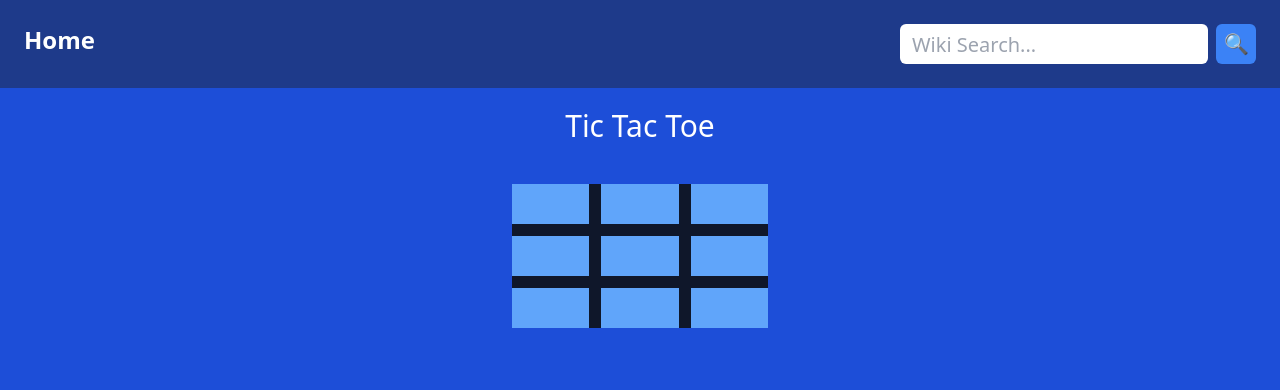
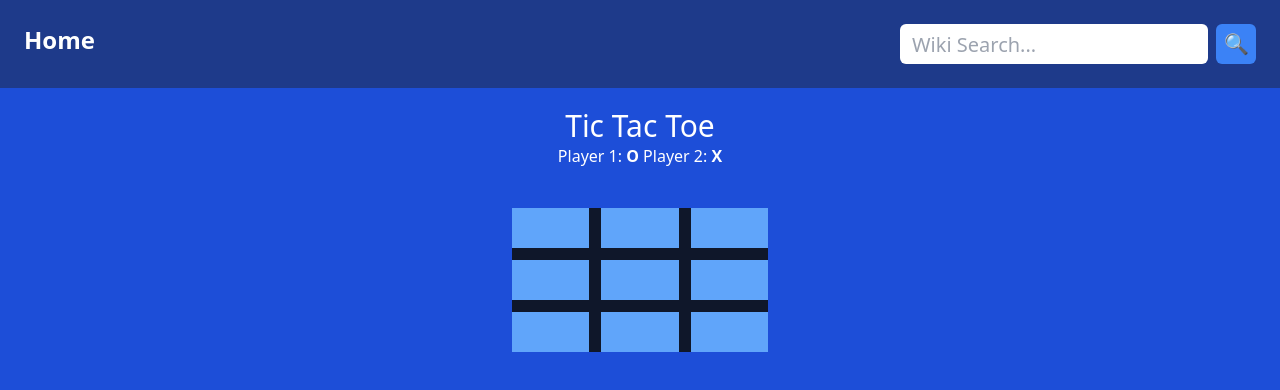
Before and after one commit to katribu/next13.3-exp, a Next.js app: page /tictactoe in a window 1280 px wide. Shown: the top 390 px of the page. Built offline with nearby package versions, Linux system fonts and the light colour scheme.

Commit message:
pushed X/Os into array

```diff
--- a/app/tictactoe/components/TTTBoard.tsx
+++ b/app/tictactoe/components/TTTBoard.tsx
@@ -1,24 +1,37 @@
 'use client'
 
-import { useState } from 'react'
+import { useState,useEffect, MouseEvent } from 'react'
 
 export default function TTTBoard() {
 
     const [isPlayerOne, setIsPlayerOne] = useState<boolean>(true)
+    const [gameBoard, setGameBoard] = useState<string[]>([])
 
-    const handler = (e:any) => {
+    const handler = (e: any) => {
         if(e.target === e.currentTarget){
             return;
         }
         else if (isPlayerOne){
             e.target.innerHTML = 'O'
             setIsPlayerOne(prevState => !prevState)
+            setGameBoard(prevState => [...prevState, e.target.innerHTML])
         }
         else if (!isPlayerOne){
             e.target.innerHTML = 'X'
             setIsPlayerOne(prevState => !prevState)
+            setGameBoard(prevState => [...prevState,e.target.innerHTML])
         }
     }
+
+    const checkWinner = () => {
+        console.log(gameBoard)
+    }
+
+    useEffect(()=>{
+        checkWinner()
+    },[gameBoard])
+
+
 
     return (
         <div className="grid grid-cols-3 bg-slate-900 w-1/5 mx-auto gap-3 text-white place-content-center cursor-pointer font-bold"
--- a/app/tictactoe/page.tsx
+++ b/app/tictactoe/page.tsx
@@ -8,8 +8,9 @@ export const metadata: Metadata = {
 
 const TicTacToe = () => {
  return (
-    <div>
-        <h1 className="text-3xl text-center text-white mt-5">Tic Tac Toe </h1>
+    <div className="text-center text-white">
+        <h1 className="text-3xl mt-5">Tic Tac Toe </h1>
+        <p className="text-md">Player 1: <strong>O</strong> Player 2: <strong>X</strong></p>
         <div className="mt-10">
             <TTTBoard />
         </div>
```
